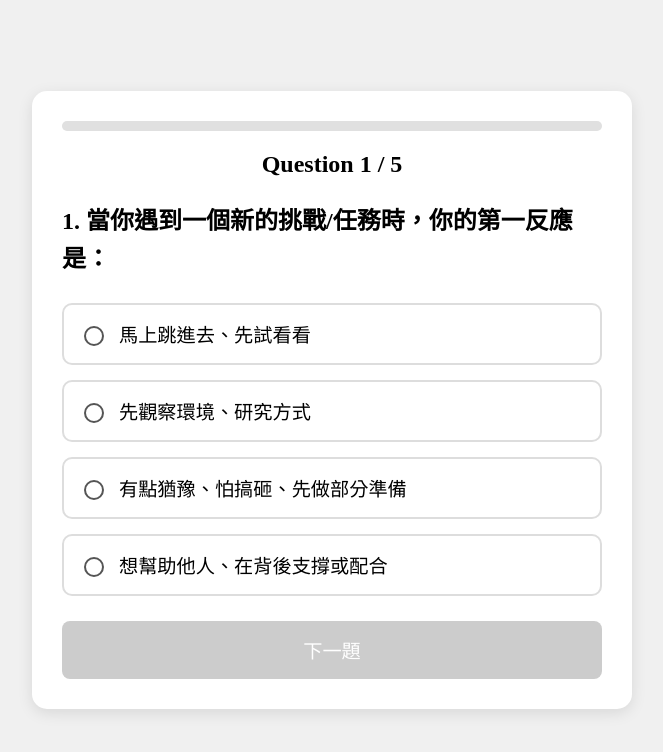
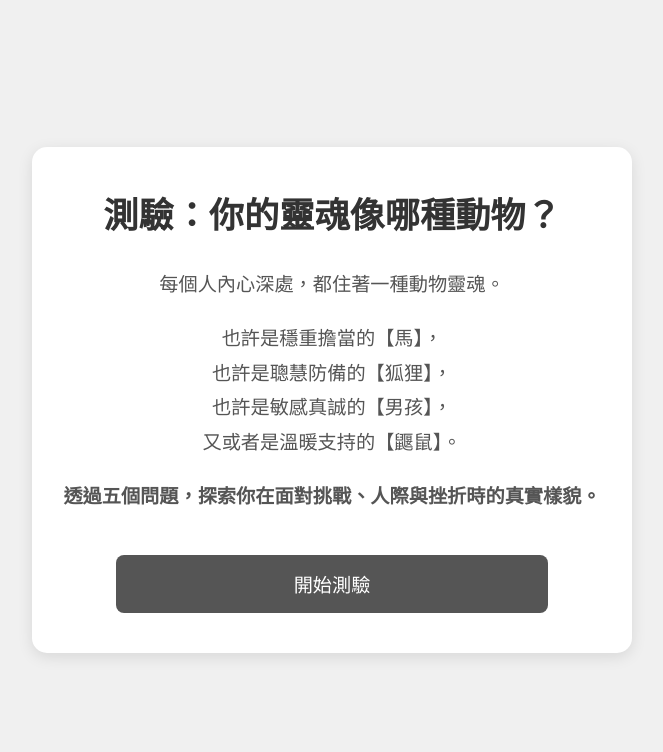
Before and after one commit to 8zqgcft96d-creator/Psychology-9, a plain HTML site: page index.html in a window 1280 px wide. Shown: the whole page, without its empty margins (308-971 px from the left). Drawn offline with nearby package versions, Linux system fonts and the light colour scheme.

Commit message:
Update index.html

```diff
--- a/index.html
+++ b/index.html
@@ -48,6 +48,38 @@
             margin-top: 0;
         }
 
+        /* --- 封面樣式 --- */
+        #cover-section {
+            display: block; /* 初始顯示 */
+            text-align: center;
+            padding: 40px 30px;
+        }
+
+        .cover-title {
+            font-size: 2.2rem;
+            margin-bottom: 30px;
+            color: var(--accent-color);
+            font-weight: bold;
+        }
+
+        .cover-intro {
+            font-size: 1.2rem;
+            line-height: 1.8;
+            margin-bottom: 40px;
+            color: #555;
+        }
+
+        .start-btn {
+            background-color: black; /* 開始按鈕用深色 */
+            font-size: 1.3rem;
+            padding: 18px;
+            max-width: 80%;
+            margin: 0 auto;
+        }
+        .start-btn:hover {
+            background-color: #333;
+        }
+
         /* --- 進度條 --- */
         .progress-container {
             width: 100%;
@@ -67,7 +99,7 @@
 
         /* --- 題目區塊 --- */
         #quiz-section {
-            display: block;
+            display: none; /* 初始隱藏 */
         }
 
         .question-text {
@@ -155,7 +187,7 @@
 
         /* --- 結果區塊 --- */
         #result-section {
-            display: none; /* 預設隱藏 */
+            display: none; /* 初始隱藏 */
             text-align: center;
         }
 
@@ -205,6 +237,9 @@
 
         /* --- 響應式調整 (手機版) --- */
         @media (max-width: 480px) {
+            .cover-title {
+                 font-size: 1.8rem;
+            }
             .question-text {
                 font-size: 1.2rem;
             }
@@ -218,12 +253,27 @@
             .action-buttons {
                 flex-direction: column;
             }
+            .start-btn {
+                width: 100%;
+                max-width: 100%;
+            }
         }
     </style>
 </head>
 <body>
 
 <div class="container">
+
+    <div id="cover-section" class="card">
+        <h1 class="cover-title">測驗：你的靈魂像哪種動物？</h1>
+        <div class="cover-intro">
+            <p>每個人內心深處，都住著一種動物靈魂。</p>
+            <p>也許是穩重擔當的【馬】，<br>也許是聰慧防備的【狐狸】，<br>
+               也許是敏感真誠的【男孩】，<br>又或者是溫暖支持的【鼴鼠】。</p>
+            <p style="margin-top: 20px; font-weight: bold;">透過五個問題，探索你在面對挑戰、人際與挫折時的真實樣貌。</p>
+        </div>
+        <button class="btn start-btn" onclick="startQuiz()">開始測驗</button>
+    </div>
 
     <div id="quiz-section" class="card">
         <div class="progress-container">
@@ -282,7 +332,7 @@
             text: "2. 在人際互動中，當朋友需要幫忙/情緒低落時，你通常會：",
             options: [
                 { text: "鼓勵他們「快起來、一起去做點什麼」", type: "A" },
-                { text: "安靜陪伴、傾聽他們說出來", type: "B" }, // 雖然B是狐狸，但在這題B選項偏傾聽，但邏輯上維持題目選項原意
+                { text: "安靜陪伴、傾聽他們說出來", type: "B" },
                 { text: "有點退縮、不太確定怎麼幫比較好", type: "C" },
                 { text: "主動提供支持、做好後勤或照顧他們", type: "D" }
             ]
@@ -373,7 +423,7 @@
     };
 
     /* =========================================
-       2. 程式邏輯區 (與前版相同)
+       2. 程式邏輯區
        =========================================
     */
 
@@ -382,11 +432,23 @@
     let selectedOption = null;
     let myRadarChart = null;
 
-    // 初始化
-    document.addEventListener("DOMContentLoaded", () => {
+    // 移除原本的 DOMContentLoaded 自動開始，改為手動觸發
+    // document.addEventListener("DOMContentLoaded", () => { ... });
+
+    // --- 新增：開始測驗函數 ---
+    function startQuiz() {
+        // 隱藏封面
+        document.getElementById("cover-section").style.display = "none";
+        // 顯示題目區
+        document.getElementById("quiz-section").style.display = "block";
+
+        // 初始化
+        currentQuestionIndex = 0;
+        scores = { A: 0, B: 0, C: 0, D: 0 };
+        selectedOption = null;
         renderQuestion();
         updateProgressBar();
-    });
+    }
 
     // 渲染題目
     function renderQuestion() {
@@ -485,7 +547,6 @@
         if (topTypes.length === 1) {
             const type = topTypes[0];
             finalTitle = resultsData[type].title;
-            // 加上副標題
             finalDesc = `<h3 style='margin-bottom:20px; color:#555;'>${resultsData[type].subtitle}</h3>` + resultsData[type].desc;
         } else {
             finalTitle = "混合型靈魂";
@@ -500,7 +561,7 @@
         }
 
         document.getElementById("main-result-type").innerText = finalTitle;
-        document.getElementById("full-analysis").innerHTML = finalDesc; // 改用 innerHTML 以支援 HTML標籤
+        document.getElementById("full-analysis").innerHTML = finalDesc;
     }
 
     // 繪製雷達圖
@@ -511,12 +572,11 @@
         myRadarChart = new Chart(ctx, {
             type: 'radar',
             data: {
-                // 更新雷達圖標籤以對應動物特質
                 labels: ['馬型 (行動)', '狐狸型 (思考)', '男孩型 (敏銳)', '鼴鼠型 (溫暖)'],
                 datasets: [{
                     label: '特質比重',
                     data: [scores.A, scores.B, scores.C, scores.D],
-                    backgroundColor: 'rgba(85, 85, 85, 0.2)', // 改為灰黑色系以符合你的設計風格
+                    backgroundColor: 'rgba(85, 85, 85, 0.2)',
                     borderColor: 'rgba(85, 85, 85, 1)',
                     borderWidth: 2,
                     pointBackgroundColor: 'rgba(0, 0, 0, 1)',
@@ -549,11 +609,13 @@
         link.click();
     }
 
+    // 重新測驗 (修改為回到第一題，而非封面)
     function restartQuiz() {
         currentQuestionIndex = 0;
         scores = { A: 0, B: 0, C: 0, D: 0 };
         selectedOption = null;
         document.getElementById("result-section").style.display = "none";
+        document.getElementById("cover-section").style.display = "none"; // 確保封面隱藏
         document.getElementById("quiz-section").style.display = "block";
         renderQuestion();
         updateProgressBar();
```
